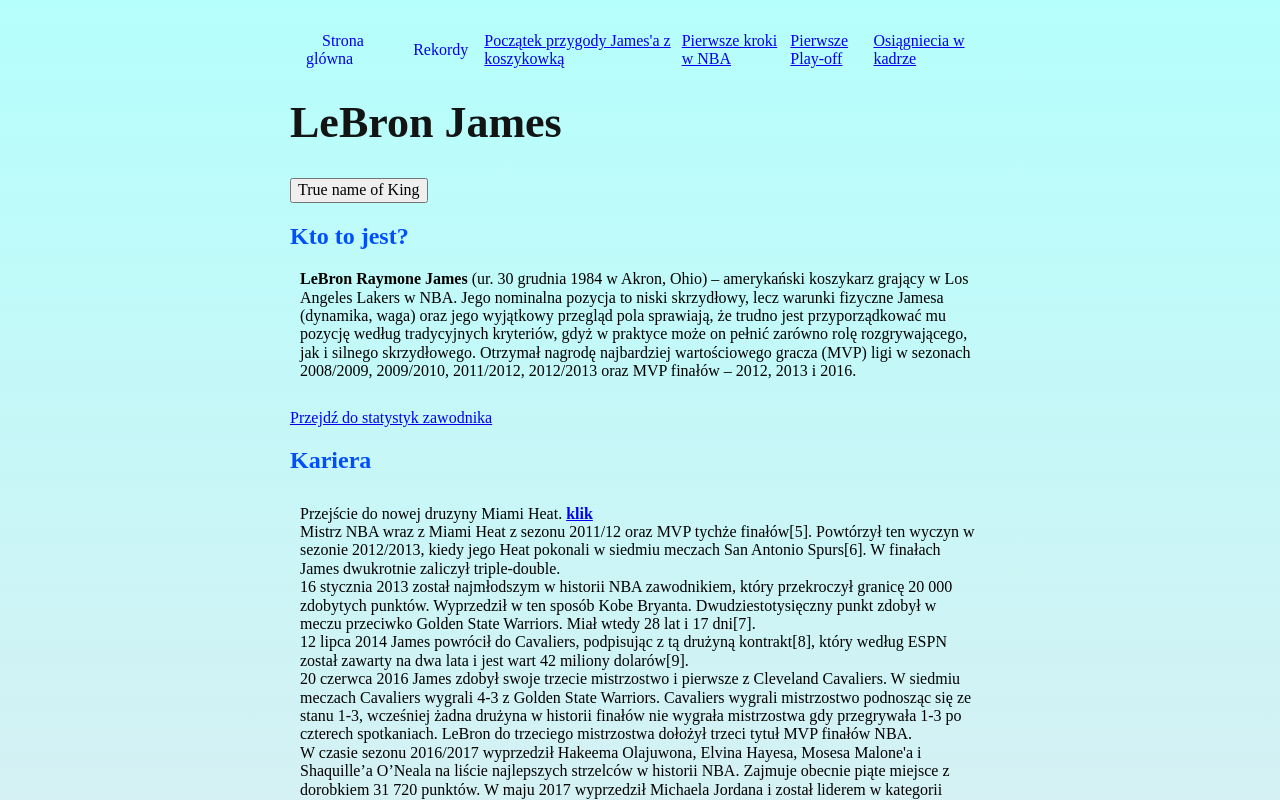
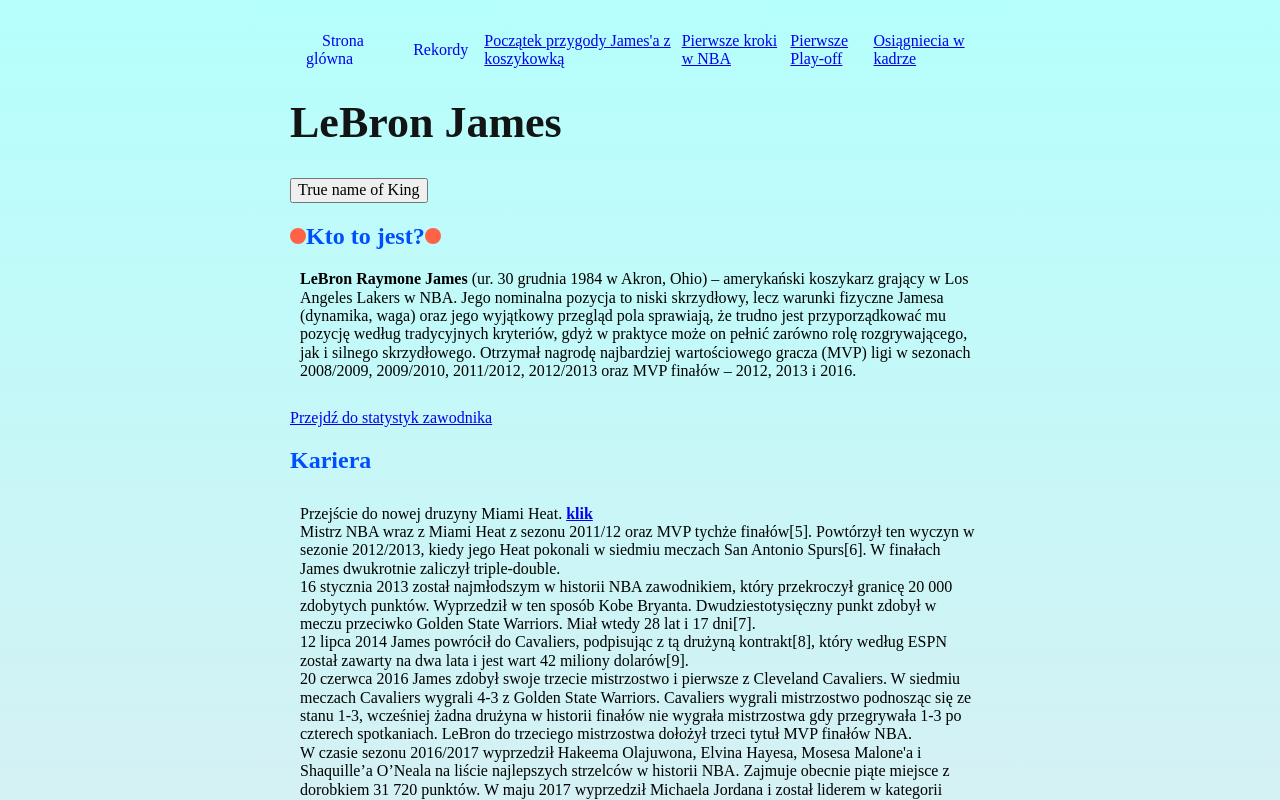
Before and after one commit to KarolMazan/homepage, a plain HTML site: page index.html in a window 1280 px wide. Shown: the top 800 px of the page. Drawn offline with Linux system fonts and the light colour scheme.

Commit message:
pseudoelementy

```diff
--- a/style.css
+++ b/style.css
@@ -14,6 +14,24 @@
 .generals__header {
     color: #004FFF;
 }
+
+.generals__header::before {
+    content: "";
+    display: inline-block;
+    width: 16px;
+    height: 16px;
+    background-color: tomato;
+    border-radius: 50%;
+
+}
+
+.generals__header::after {
+    content: "";
+    display: inline-block;
+    width: 16px;
+    height: 16px;
+    background-color: tomato;
+    border-radius: 50%;}
 
 .generals {
     color: rgb(0, 0, 0);
```
